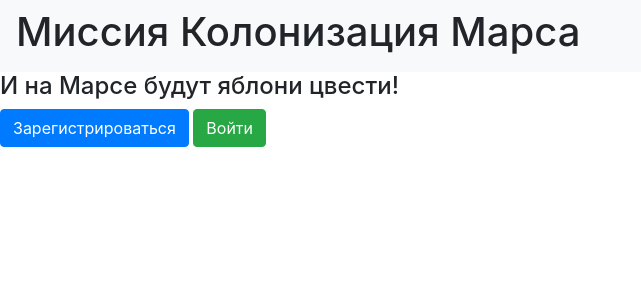
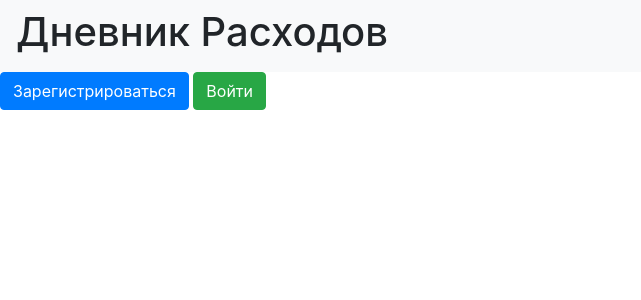
Before and after one commit to xe0xe/diary-project, a Flask app: page / in a window 1280 px wide. Shown: the top 300 px of the page, without its empty margins (0-641 px from the left). Run offline with Flask 2, Linux system fonts and the light colour scheme; parts of the project's set-up code (start-up, migrations or seed data) failed here and were passed over; some libraries are stand-ins or nearby versions.

Commit message:
Update base.html

```diff
--- a/templates/base.html
+++ b/templates/base.html
@@ -10,12 +10,11 @@
 </head>
 <body>
 <nav class="navbar navbar-light bg-light">
-        <h1>Миссия Колонизация Марса</h1>
+        <h1>Дневник Расходов</h1>
     {% if current_user.is_authenticated %}
     <a class="navbar-brand" href="/logout">{{ current_user.name }}</a>
 {% endif %}
     </nav>
-<h4>И на Марсе будут яблони цвести!</h4>
 <p>
         <a class="btn btn-primary " href="/register">Зарегистрироваться</a>
         <a class="btn btn-success" href="/login">Войти</a>
```
